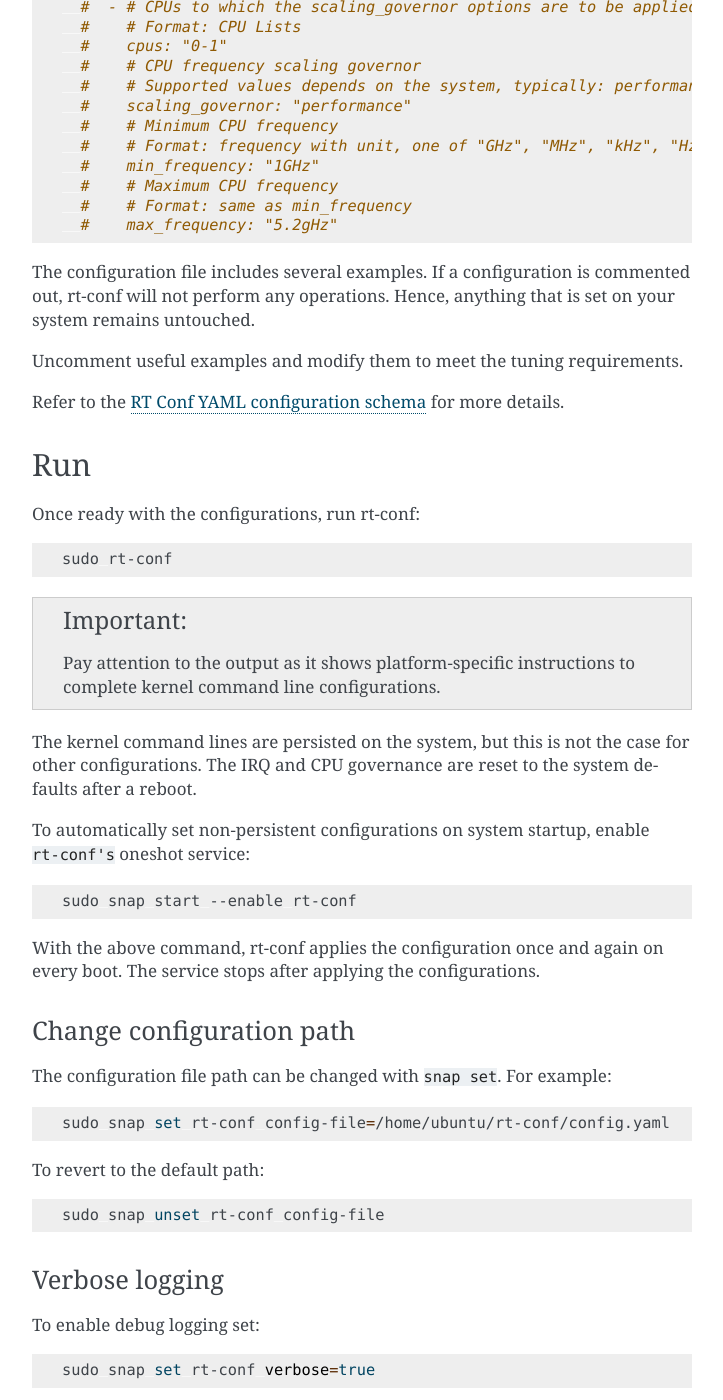
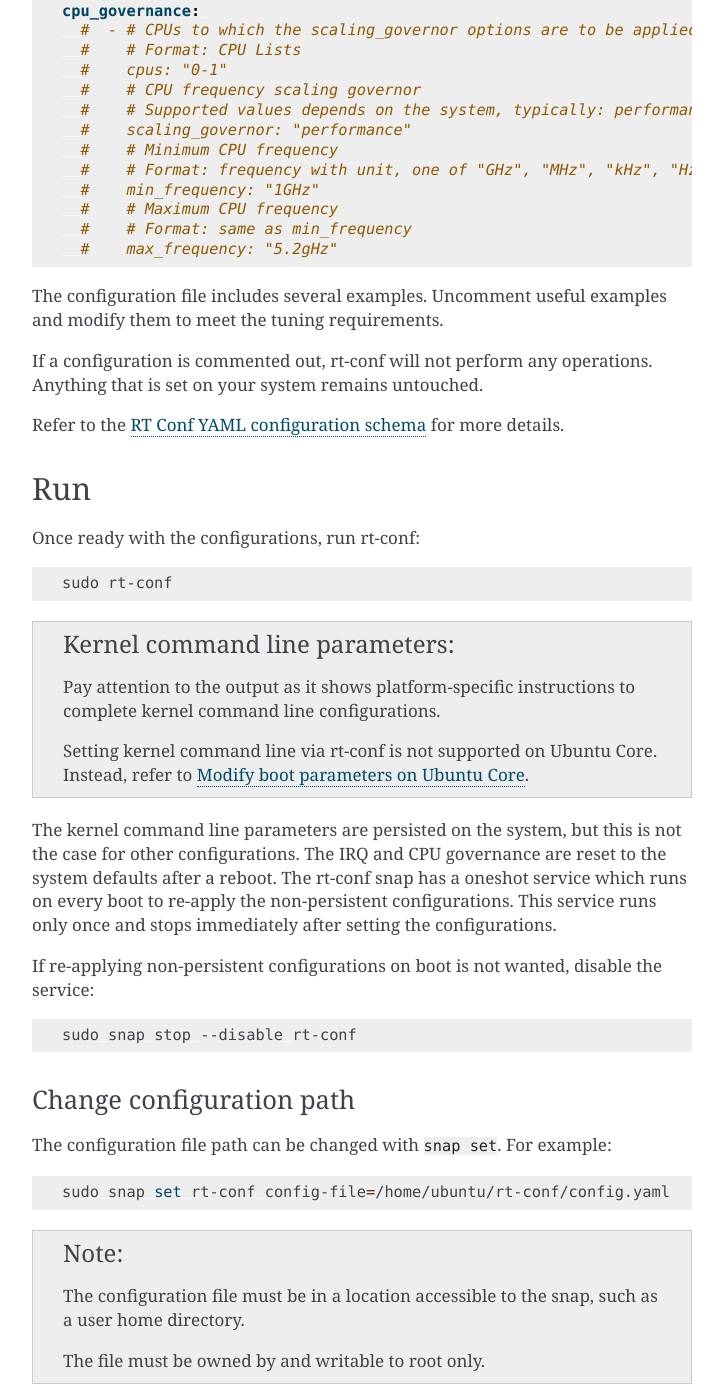
Before and after one commit to canonical/real-time-ubuntu-docs, a Sphinx documentation site: the page built from docs/how-to/rt-conf-cli.md, in a window 1280 px wide and 1400 px high, scrolled down 1577 px. Shown: the whole window, without its empty margins (388-1111 px from the left). Built offline with Sphinx 7.4.7, drawn with Linux system fonts in a browser that asks for light colours; cross-references to code outside the pages are shown as plain code; some of the changed text lies outside the part shown.

Commit message:
Service enabled by default, further cleanup
Signed-off-by: Farshid Tavakolizadeh <farshid.tavakolizadeh@canonical.com>

````diff
--- a/docs/how-to/rt-conf-cli.md
+++ b/docs/how-to/rt-conf-cli.md
@@ -1,6 +1,7 @@
 # How-to tune Real-Time Ubuntu using rt-conf
 
-rt-conf is an application that helps users tune their system for real-time responsiveness.
+*rt-conf* is a tool that helps users tune their system for real-time responsiveness.
+This guide describes how to install and use it on Ubuntu.
 
 ## Install
 
@@ -15,7 +16,7 @@ The snap must be installed with `--devmode` to allow IRQ configuration.
 This is due to issue [#67](https://github.com/canonical/rt-conf/issues/67).
 
 When installed in developer mode, the snap will not update automatically.
-For force an update:
+To force an update:
 ```shell
 sudo snap refresh rt-conf
 ```
@@ -23,17 +24,17 @@ sudo snap refresh rt-conf
 
 ## Configure
 
-The default configuration file is located at `/var/snap/rt-conf/config.yaml`:
+The default configuration file is located at `/var/snap/rt-conf/common/config.yaml`:
 
 ```{literalinclude} rt-conf-config.yaml
 :language: yaml
 ```
 
 The configuration file includes several examples.
+Uncomment useful examples and modify them to meet the tuning requirements.
+
 If a configuration is commented out, rt-conf will not perform any operations.
-Hence, anything that is set on your system remains untouched.
-
-Uncomment useful examples and modify them to meet the tuning requirements.
+Anything that is set on your system remains untouched.
 
 Refer to the {doc}`../reference/rt-conf-yaml` for more details.
 
@@ -45,26 +46,34 @@ Once ready with the configurations, run rt-conf:
 sudo rt-conf
 ```
 
-```{important}
+```{admonition} Kernel command line parameters
 Pay attention to the output as it shows platform-specific instructions to complete kernel command line configurations.
+
+Setting kernel command line via rt-conf is not supported on Ubuntu Core.
+Instead, refer to {ref}`ubuntu-core-kernel-cmdline`.
 ```
 
-The kernel command lines are persisted on the system, but this is not the case for other configurations.
+The kernel command line parameters are persisted on the system, but this is not the case for other configurations.
 The IRQ and CPU governance are reset to the system defaults after a reboot.
+The rt-conf snap has a oneshot service which runs on every boot to re-apply the non-persistent configurations.
+This service runs only once and stops immediately after setting the configurations.
 
-To automatically set non-persistent configurations on system startup, enable {spellexception}`rt-conf's` oneshot service:
+If re-applying non-persistent configurations on boot is not wanted, disable the service:
 ```shell
-sudo snap start --enable rt-conf
+sudo snap stop --disable rt-conf
 ```
-
-With the above command, rt-conf applies the configuration once and again on every boot.
-The service stops after applying the configurations.
 
 ### Change configuration path
 
 The configuration file path can be changed with `snap set`. For example:
 ```shell
 sudo snap set rt-conf config-file=/home/ubuntu/rt-conf/config.yaml
+```
+
+```{note}
+The configuration file must be in a location accessible to the snap, such as a user home directory.
+
+The file must be owned by and writable to root only.
 ```
 
 To revert to the default path:
````
